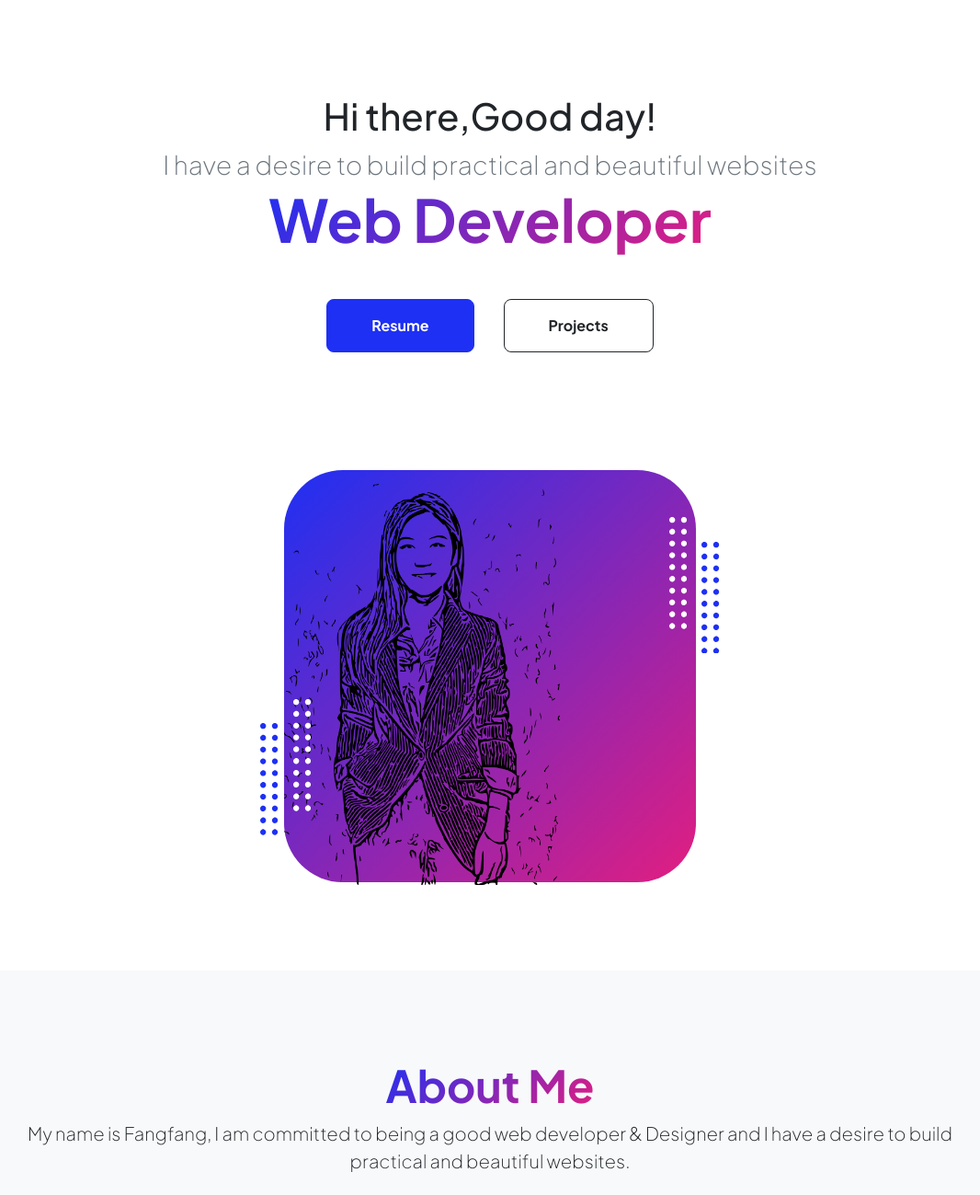
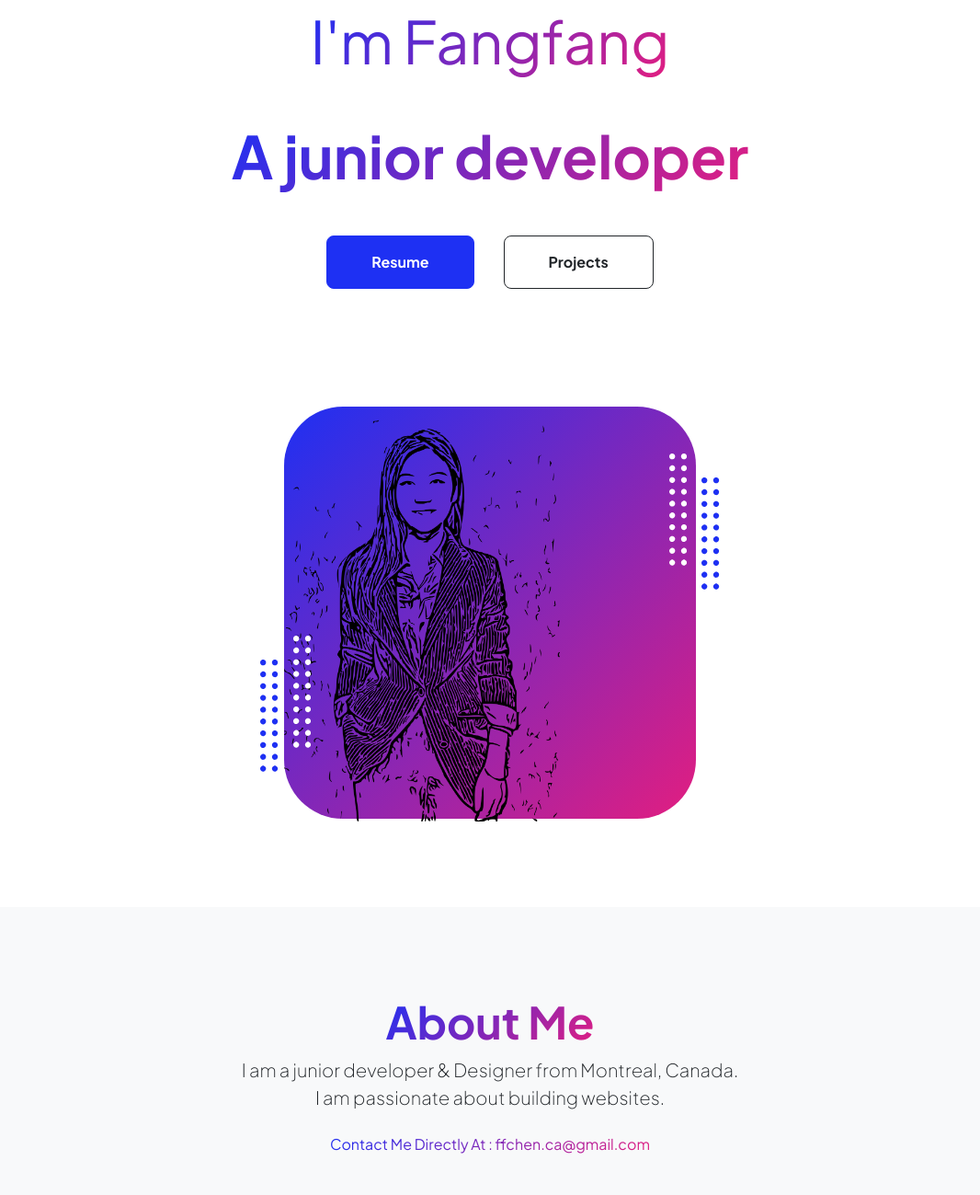
Before and after one commit to ffcweb/ffcweb.github.io, a plain HTML site: page index.html in a window 1280 px wide. Shown: the part 118-1417 px from the top of the page at 92% size, without its empty margins (107-1173 px from the left). Drawn offline with nearby package versions, Linux system fonts and the light colour scheme.

Commit message:
modified the text content on the homepage

```diff
--- a/index.html
+++ b/index.html
@@ -85,32 +85,28 @@
                 </div> -->
 
                 <!-- greeting -->
-                <div class="container px-4 text-center">
+                <!-- <div class="container px-4 text-center">
                   <br />
                   <br />
                   <br />
                   <br />
                   <h1 id="demo1"></h1>
-                </div>
+                </div> -->
                 <!-- greeting -->
 
                 <div class="fs-3 fw-light text-muted">
-                   I have a desire to build practical and beautiful websites
+                  <h1 class="display-3 fw-bolder mb-5"><span class="text-gradient d-inline">I'm Fangfang </span></h1>
                 </div>
-                <h1 class="display-3 fw-bolder mb-5"><span class="text-gradient d-inline">Web Developer</span></h1>
-                <div
-                  class="d-grid gap-3 d-sm-flex justify-content-sm-center justify-content-xxl-start mb-3"
-                >
+                <h1 class="display-3 fw-bolder mb-5"><span class="text-gradient d-inline">A junior developer</span></h1>
+                <div class="d-grid gap-3 d-sm-flex justify-content-sm-center justify-content-xxl-start mb-3">
                   <a
                     class="btn btn-primary btn-lg px-5 py-3 me-sm-3 fs-6 fw-bolder"
                     href="resume.html"
-                    >Resume</a
-                  >
-                  <a
+                    >Resume</a>
+                    <a
                     class="btn btn-outline-dark btn-lg px-5 py-3 fs-6 fw-bolder"
                     href="projects.html"
-                    >Projects</a
-                  >
+                    >Projects</a>
                 </div>
               </div>
             </div>
@@ -454,9 +450,8 @@
                      <span class="text-gradient d-inline">About Me</span>
                      </h2>
                      <p class="lead fw-light mb-4">
-                     My name is Fangfang, I am committed to being a good web
-                     developer & Designer and I have a desire to build practical
-                     and beautiful websites.
+                     I am a junior developer & Designer from Montreal, Canada.
+                     <br>I am passionate about building websites.
                      </p>
                      <span class="text-gradient d-inline">Contact Me Directly At : ffchen.ca@gmail.com</span>
                 </div>
```
